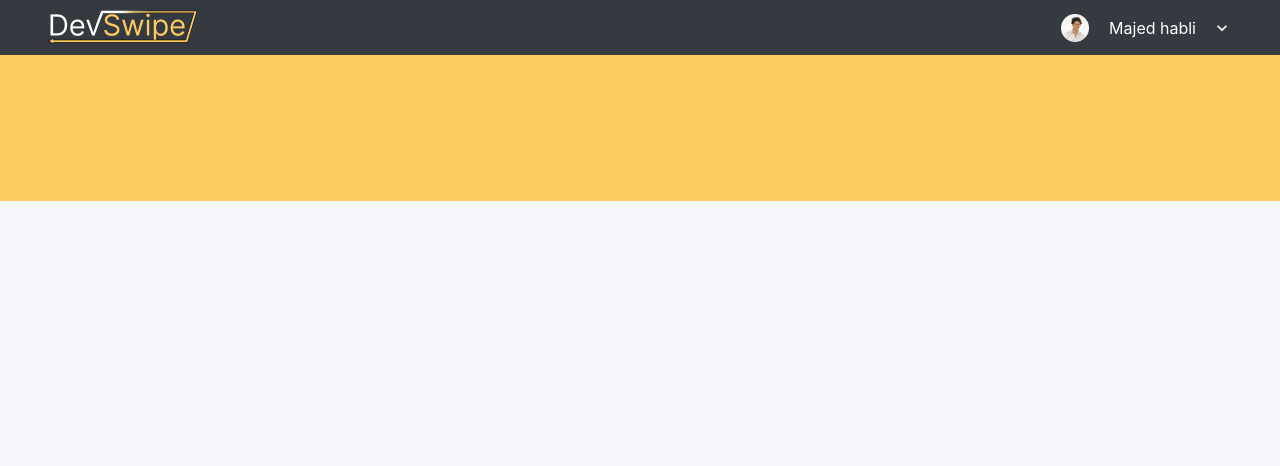
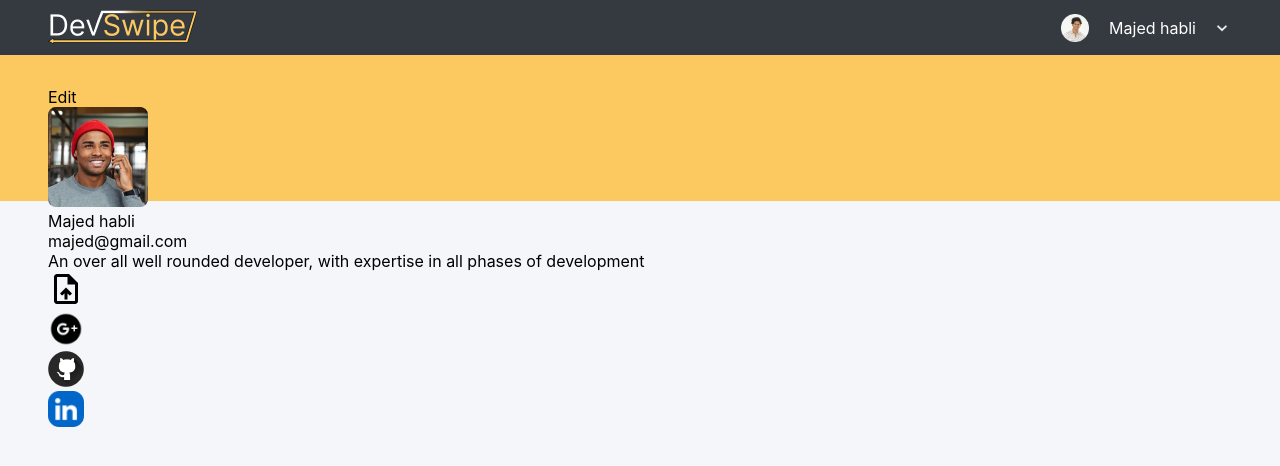
Before and after one commit to Majed-Habli/DevVibe, a React (Create React App) app in the folder Front-End-Website/dev-swipe-web/: page /dashboard/profile in a window 1280 px wide. Shown: the top 466 px of the page. Built offline with nearby package versions, Linux system fonts and the light colour scheme.

Commit message:
Client-Web <> Updated the skeletal structure for header component.

```diff
--- a/Front-End-Website/dev-swipe-web/src/components/profile header/headercard.jsx
+++ b/Front-End-Website/dev-swipe-web/src/components/profile header/headercard.jsx
@@ -8,15 +8,21 @@
     return(
         <div className={styles.container}>
             <div className={styles.top_row}>
-                <CustomButton title={Edit}/>
+                <CustomButton title={'Edit'}/>
             </div>
             <div className={styles.middle_row}>
                 <div className={styles.middle_left}>
-                    <div className={styles.image_container}></div>
-                    <div className={styles.details}></div>
+                    <div className={styles.image_container}>
+                        <img src="/Profileimage.png" alt="user profile image" />
+                    </div>
+                    <div className={styles.details}>
+                        <div className={styles.user_name}>Majed habli</div>
+                        <div className={styles.user_email}>majed@gmail.com</div>
+                    </div>
                 </div>
                 <div className={styles.middle_right}>
                     <div className={styles.description}></div>
+                    An over all well rounded developer, with expertise in all phases of development
                 </div>
             </div>
             <div className={styles.bottom_row}>
--- a/Front-End-Website/dev-swipe-web/src/pages/profile/profile.jsx
+++ b/Front-End-Website/dev-swipe-web/src/pages/profile/profile.jsx
@@ -1,11 +1,13 @@
 import React from "react";
 import styles from './profile.module.css';
+import HeaderComp from "../../components/profile header/headercard";
 
 const Profile = () =>{
 
     return(
         <div className={styles.page_container}>
             <div className={styles.page_header}>
+                <HeaderComp/>
             </div>
             <div className={styles.component_container}>
             </div>
```
Also changed, not shown: Front-End-Website/dev-swipe-web/public/Profileimage.png (added).
